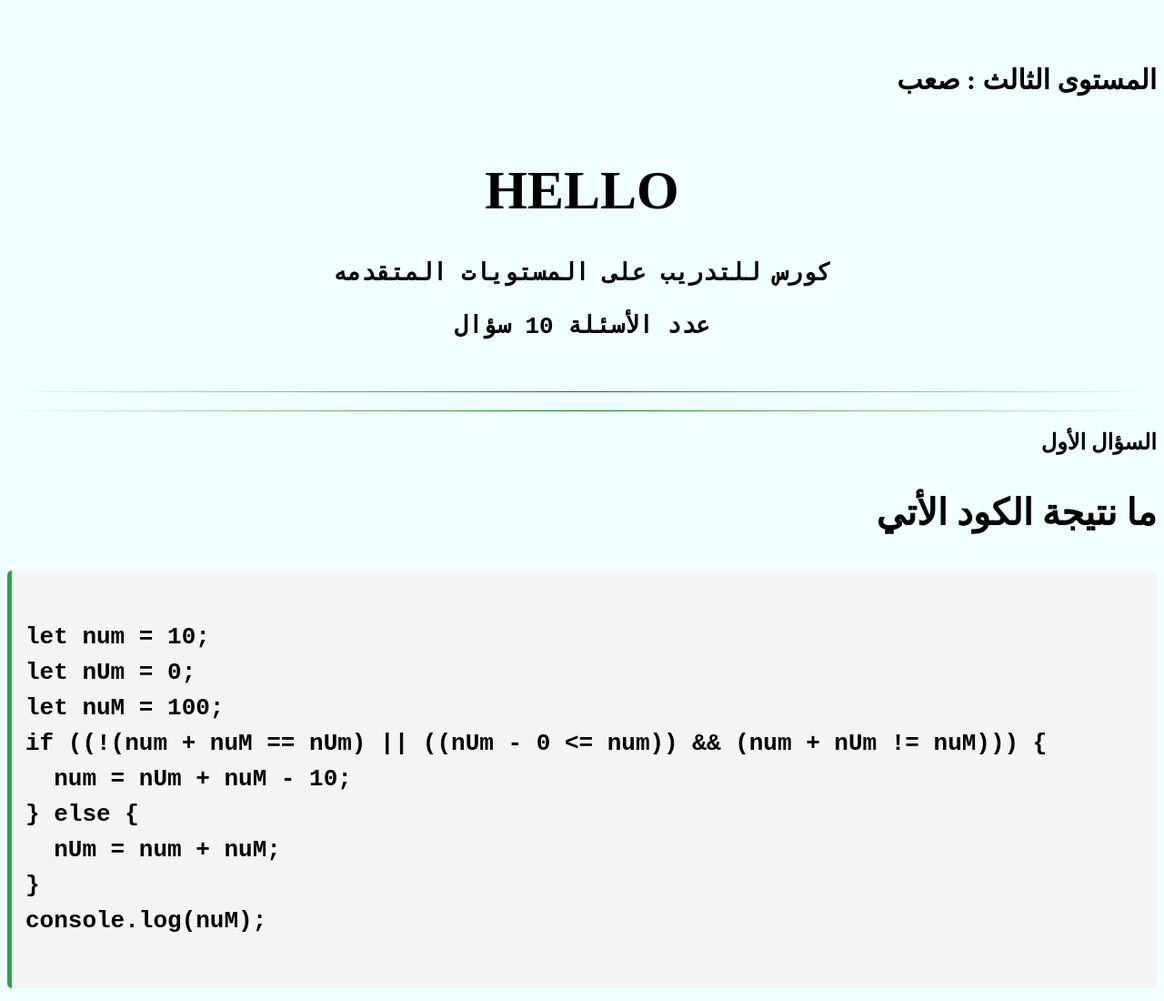
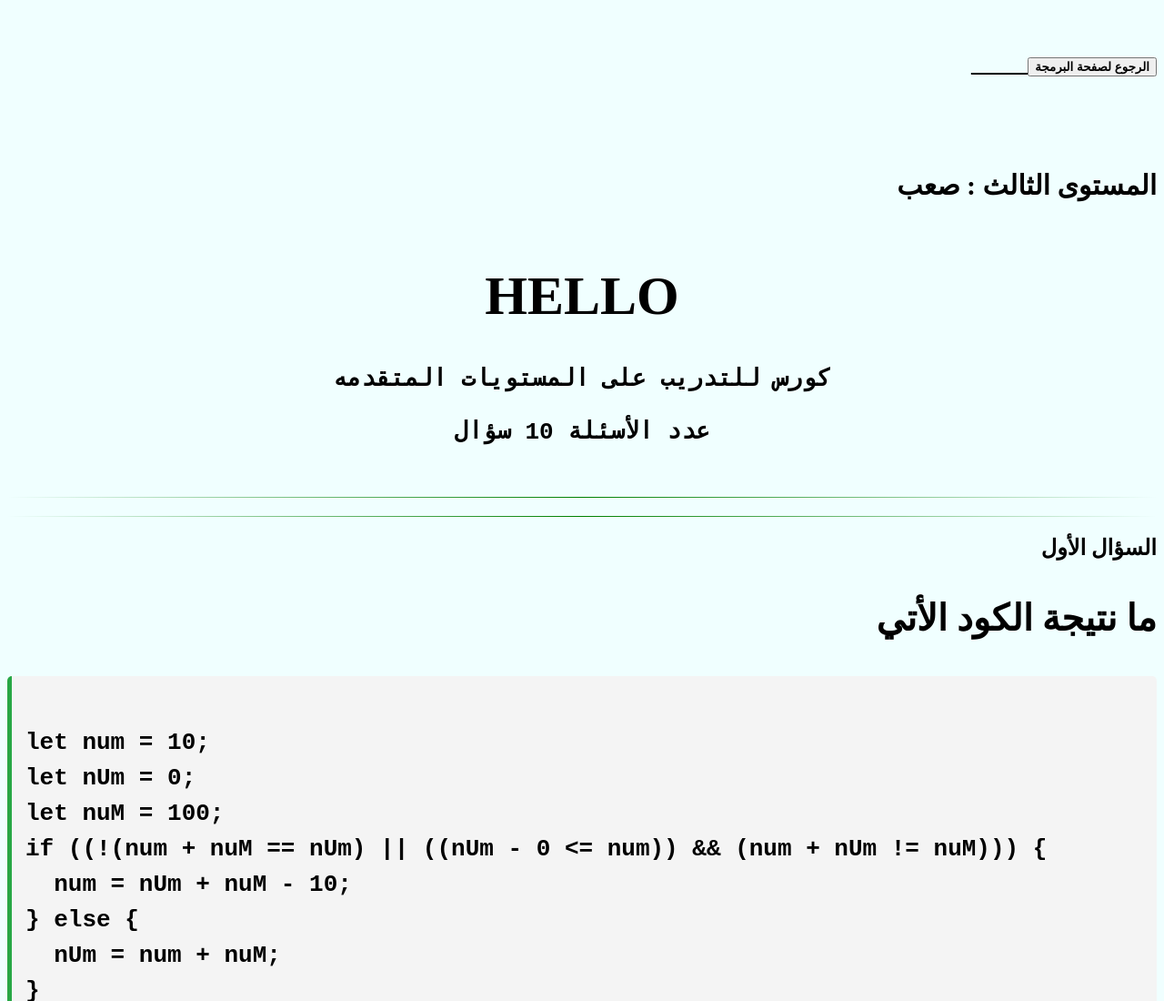
Before and after one commit to taherahm7878-hash/QUREO3, a plain HTML site: page index.html in a window 1280 px wide. Shown: the top 1100 px of the page at 91% size. Drawn offline with Linux system fonts and the light colour scheme.

Commit message:
Update index.html

```diff
--- a/index.html
+++ b/index.html
@@ -153,6 +153,12 @@
     </style>
 </head>
 <body>
+
+    <pre style = "text-align: right;">
+<a href="اhttps://taherahm7878-hash.github.io/pro/">
+    <button>الرجوع لصفحة البرمجة</button>
+</a>
+</pre>
     <h6>المستوى الثالث : صعب</h6>
     <h1>HELLO</h1>
     <pre>كورس للتدريب على المستويات المتقدمه</pre>
```
